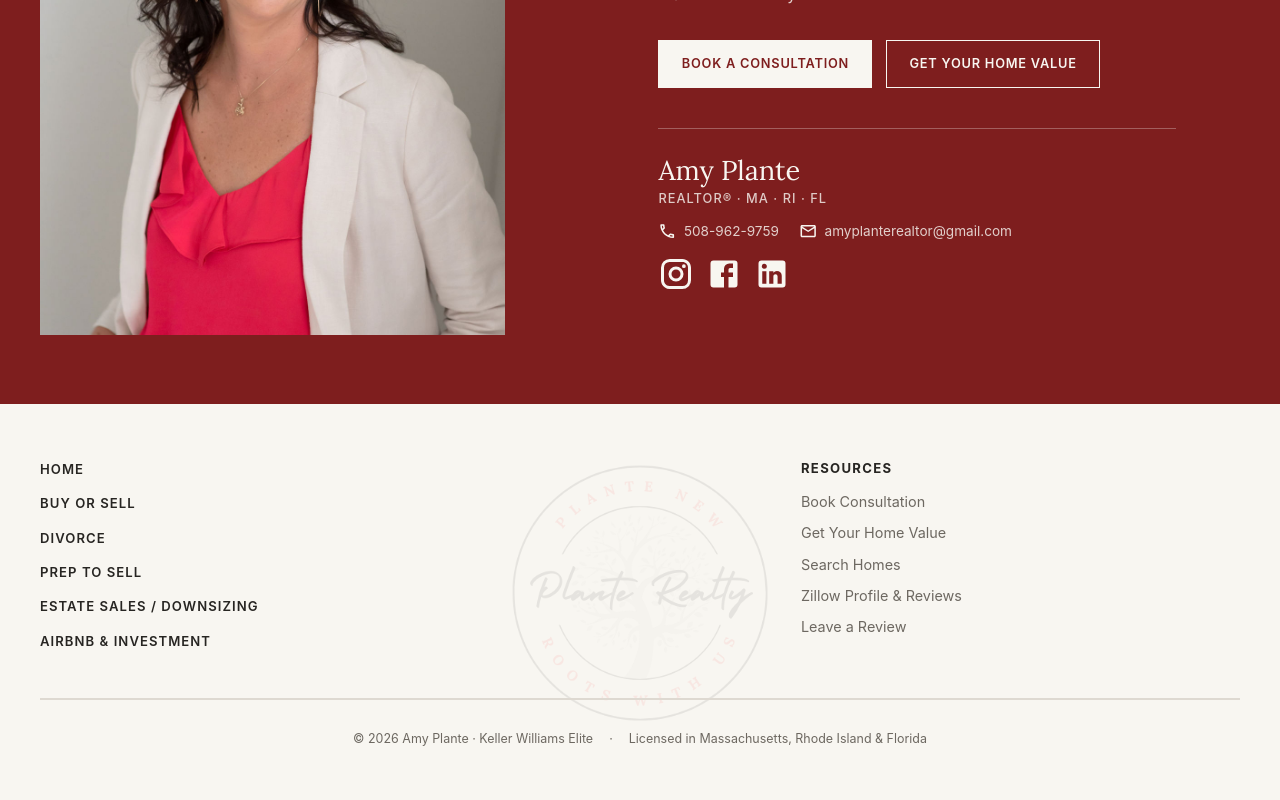
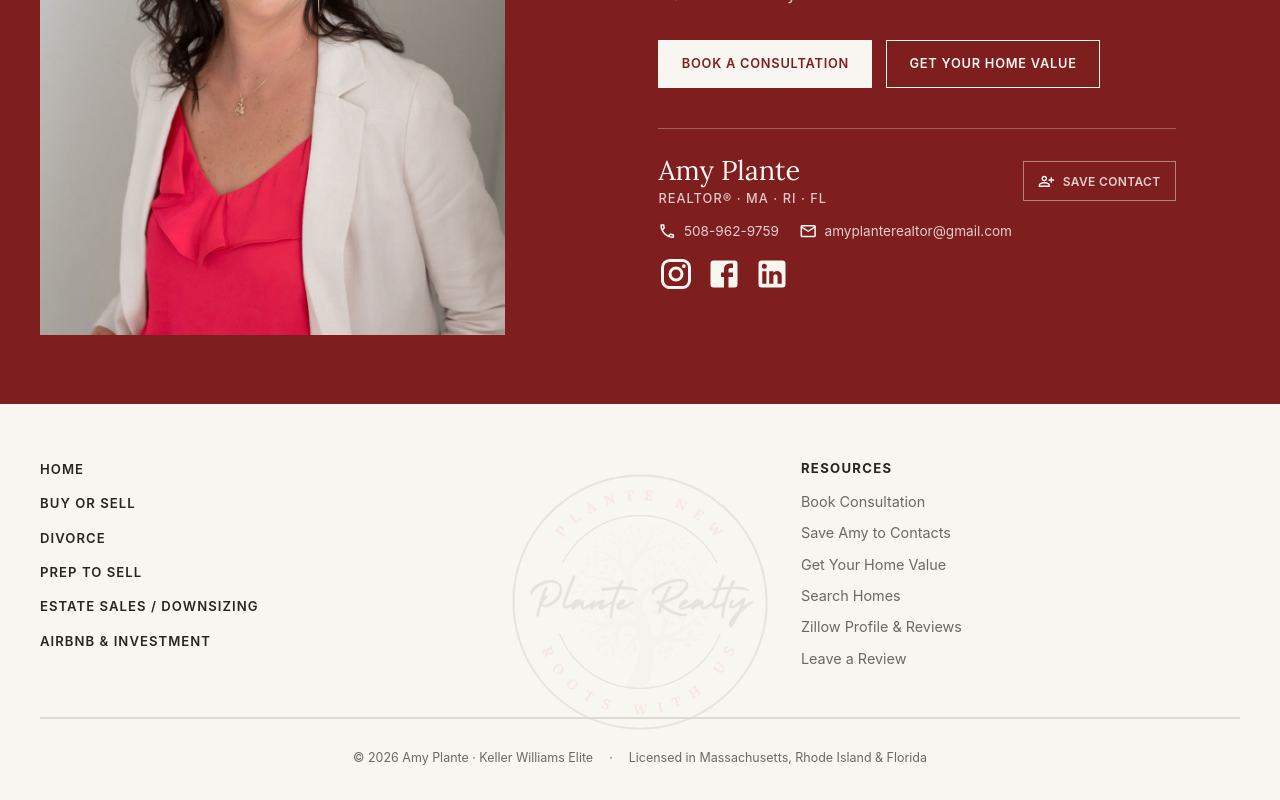
Before and after one commit to splante1060-star/amyp-realtor-website, a React (Vite) app: page / in a window 1280 px wide. Shown: the part 4796-5596 px from the top of the page. Built offline with nearby package versions, Linux system fonts and the light colour scheme.

Commit message:
feat: add contact download to resources and final CTA

```diff
--- a/src/components/Footer.tsx
+++ b/src/components/Footer.tsx
@@ -36,6 +36,10 @@ export default function Footer() {
               rel="noreferrer"
             >
               Book Consultation
+            </a>
+
+            <a href="/amy-plante.vcf" download="Amy-Plante.vcf">
+              Save Amy to Contacts
             </a>
 
             <a
--- a/src/components/Header.tsx
+++ b/src/components/Header.tsx
@@ -1,5 +1,6 @@
 import { useState } from "react";
 import CalendarMonthOutlinedIcon from "@mui/icons-material/CalendarMonthOutlined";
+import PersonAddAltOutlinedIcon from "@mui/icons-material/PersonAddAltOutlined";
 import HomeOutlinedIcon from "@mui/icons-material/HomeOutlined";
 import SearchRoundedIcon from "@mui/icons-material/SearchRounded";
 import OtherHousesOutlinedIcon from "@mui/icons-material/OtherHousesOutlined";
@@ -57,6 +58,10 @@ export default function Header() {
                 >
                   <CalendarMonthOutlinedIcon />
                   <span>Book Consultation</span>
+                </a>
+                <a href="/amy-plante.vcf" download="Amy-Plante.vcf">
+                  <PersonAddAltOutlinedIcon />
+                  <span>Save Amy to Contacts</span>
                 </a>
                 <a
                   href="https://docs.google.com/forms/d/e/1FAIpQLSdll0M9XLlYdAixN-NEPm8NcwoIEK6ET8GmPmHQNbVsiYDItQ/viewform"
@@ -147,7 +152,10 @@ export default function Header() {
                   <CalendarMonthOutlinedIcon />
                   <span>Book Consultation</span>
                 </a>
-
+                <a href="/amy-plante.vcf" download="Amy-Plante.vcf">
+                  <PersonAddAltOutlinedIcon />
+                  <span>Save Amy to Contacts</span>
+                </a>
                 <a
                   href="https://docs.google.com/forms/d/e/1FAIpQLSdll0M9XLlYdAixN-NEPm8NcwoIEK6ET8GmPmHQNbVsiYDItQ/viewform"
                   target="_blank"
@@ -156,7 +164,6 @@ export default function Header() {
                   <HomeOutlinedIcon />
                   <span>Get Your Home Value</span>
                 </a>
-
                 <a
                   href="https://amyplante.kw.com/"
                   target="_blank"
@@ -165,7 +172,6 @@ export default function Header() {
                   <SearchRoundedIcon />
                   <span>Search Homes</span>
                 </a>
-
                 <a
                   href="https://www.zillow.com/profile/amyplante"
                   target="_blank"
@@ -174,7 +180,6 @@ export default function Header() {
                   <OtherHousesOutlinedIcon />
                   <span>Zillow Profile & Reviews</span>
                 </a>
-
                 <a
                   href="https://g.page/r/CQilLLeWg4U_EBM/review"
                   target="_blank"
--- a/src/components/home/FinalCTASection.tsx
+++ b/src/components/home/FinalCTASection.tsx
@@ -1,5 +1,6 @@
 import EmailOutlinedIcon from "@mui/icons-material/EmailOutlined";
 import PhoneOutlinedIcon from "@mui/icons-material/PhoneOutlined";
+import PersonAddAltOutlinedIcon from "@mui/icons-material/PersonAddAltOutlined";
 import InstagramIcon from "@mui/icons-material/Instagram";
 import FacebookIcon from "@mui/icons-material/Facebook";
 import LinkedInIcon from "@mui/icons-material/LinkedIn";
@@ -41,9 +42,20 @@ export default function FinalCTASection() {
           </div>
 
           <div className="final-cta-contact">
-            <div className="final-cta-name">
-              <strong>Amy Plante</strong>
-              <span>REALTOR® · MA · RI · FL</span>
+            <div className="final-cta-contact-header">
+              <div className="final-cta-name">
+                <strong>Amy Plante</strong>
+                <span>REALTOR® · MA · RI · FL</span>
+              </div>
+
+              <a
+                href="/amy-plante.vcf"
+                download="Amy-Plante.vcf"
+                className="final-cta-save-contact"
+              >
+                <PersonAddAltOutlinedIcon />
+                <span>SAVE CONTACT</span>
+              </a>
             </div>
 
             <div className="final-cta-contact-links">
--- a/src/index.css
+++ b/src/index.css
@@ -964,13 +964,20 @@ section {
   color: rgba(248, 246, 241, 0.82);
 }
 
+.final-cta-contact-header {
+  display: flex;
+  justify-content: space-between;
+  align-items: center;
+  gap: 2rem;
+
+  margin-bottom: 1rem;
+}
+
 .final-cta-name {
   display: flex;
   flex-direction: column;
   align-items: flex-start;
   gap: 0.4rem;
-
-  margin: 0 0 1rem;
 }
 
 .final-cta-name strong {
@@ -989,6 +996,42 @@ section {
   letter-spacing: 0.08em;
 
   color: rgba(248, 246, 241, 0.8);
+}
+
+.final-cta-save-contact {
+  display: inline-flex;
+  align-items: center;
+  justify-content: center;
+  gap: 0.5rem;
+  flex-shrink: 0;
+
+  padding: 0.65rem 0.9rem;
+
+  border: 1px solid rgba(248, 246, 241, 0.45);
+
+  font-family: var(--font-body);
+  font-size: 0.75rem;
+  font-weight: 600;
+  letter-spacing: 0.03em;
+
+  color: var(--color-background);
+  text-decoration: none;
+
+  transition:
+    background 0.2s ease,
+    border-color 0.2s ease,
+    transform 0.2s ease;
+}
+
+.final-cta-save-contact svg {
+  width: 1.05rem;
+  height: 1.05rem;
+}
+
+.final-cta-save-contact:hover {
+  background: rgba(248, 246, 241, 0.1);
+  border-color: rgba(248, 246, 241, 0.8);
+  transform: translateY(-2px);
 }
 
 .final-cta-contact-links {
```
Also changed, not shown: 1 other file (tests, documents, lock files or other folders).
